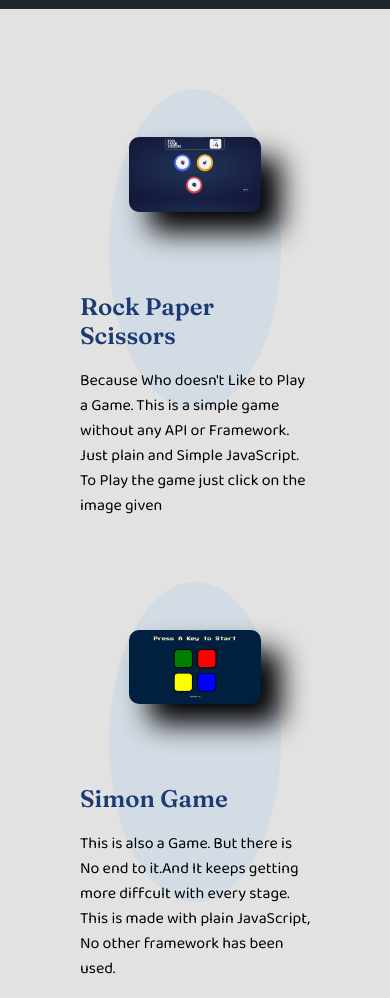
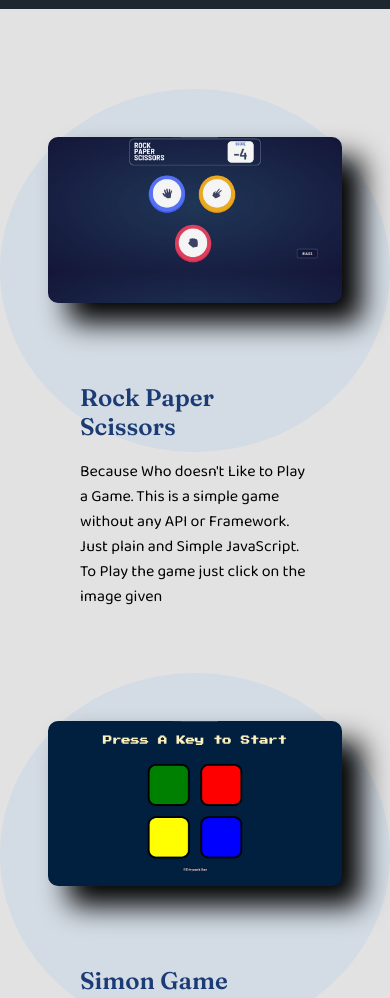
Before and after one commit to divs4799/Portfolio, a plain HTML site: page index.html in a window 390 px wide. Shown: the part 3500-4498 px from the top of the page. Drawn offline with nearby package versions, Linux system fonts and the light colour scheme.

Commit message:
Some Bug fixes for before pseudo element

```diff
--- a/style.css
+++ b/style.css
@@ -410,6 +410,14 @@ footer{
     #tech-text{
         margin-left: 1rem;
     }
+    .column-img img{
+        width: 100%;
+        height: 100%;
+    }
+    .column-img::before{
+        width: 100%;
+        height: 43%;
+    }
     #lists{
         flex-direction: column;
     }
```
